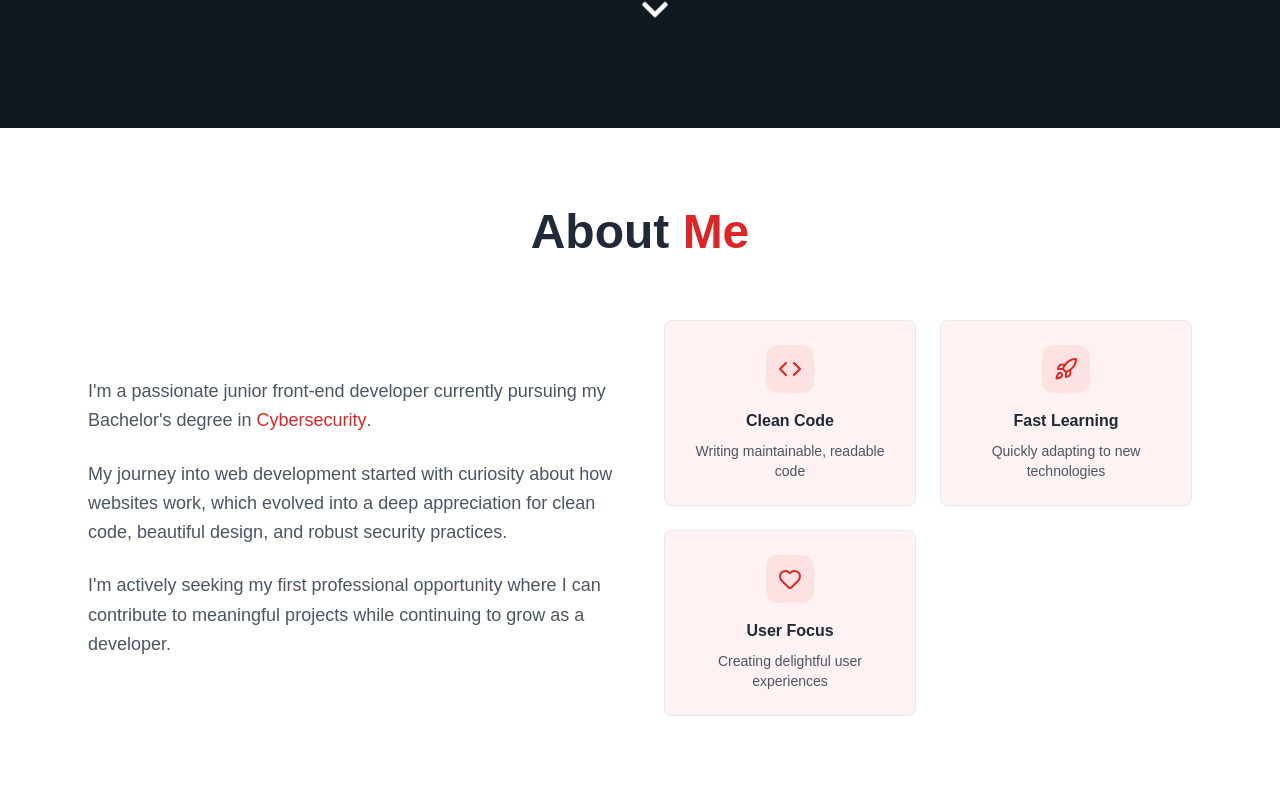
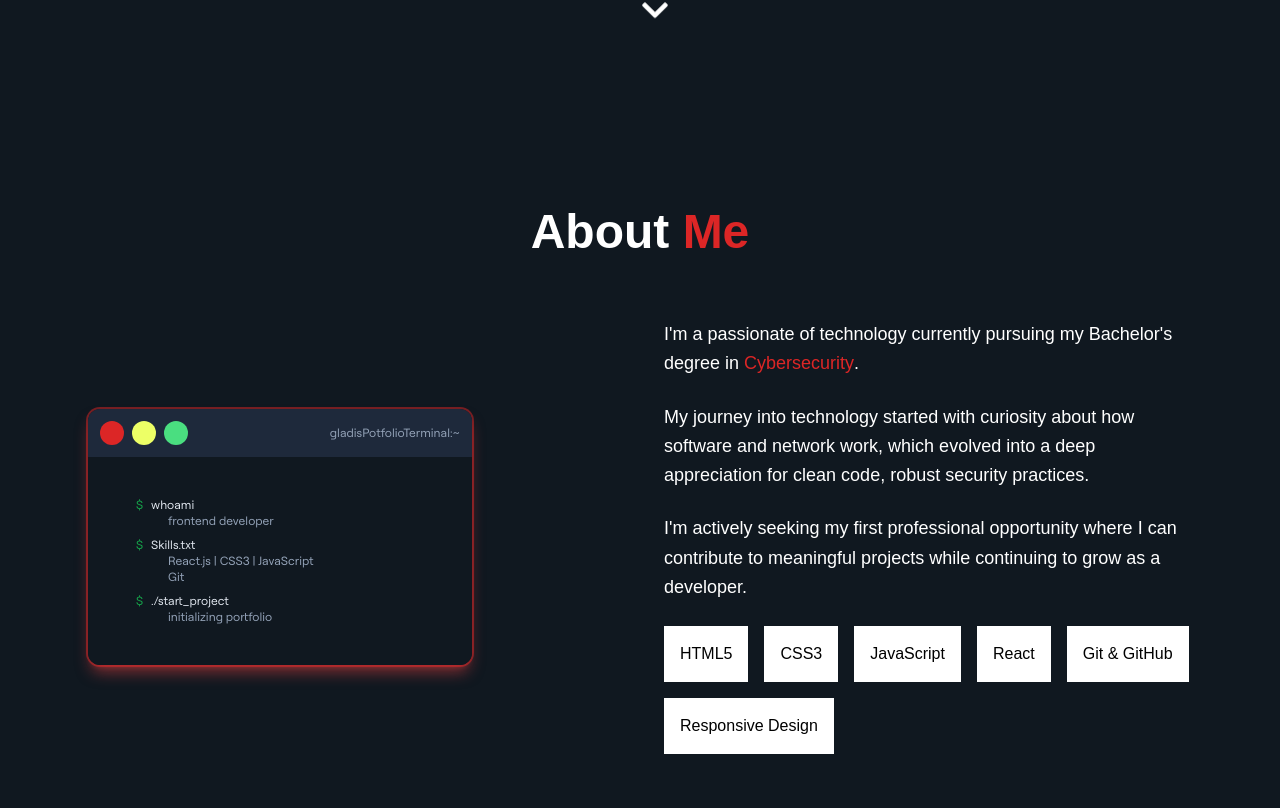
Before and after one commit to gladyskankwala/portfolioGladis, a React (Vite) app: page / in a window 1280 px wide. Shown: the part 672-1480 px from the top of the page. Built offline with nearby package versions, Linux system fonts and the light colour scheme; a web font is replaced by a local one.

Commit message:
skills update

```diff
--- a/src/components/About.jsx
+++ b/src/components/About.jsx
@@ -1,11 +1,25 @@
-import { Code, Shield, Rocket, Heart } from "lucide-react";
+//import { Code, Smartphone, Globe , Heart } from "lucide-react";
 import gsap from "gsap";
 import { useGSAP } from "@gsap/react";
 import { ScrollTrigger, SplitText } from "gsap/all";
 
 gsap.registerPlugin(ScrollTrigger, SplitText)
 
+const skills = [
+    { name: "HTML5", /*icon: Code,*/ level: 83 },
+    { name: "CSS3", level: 75 },
+    { name: "JavaScript" ,level: 65 },
+    { name: "React", level: 72 },
+    { name: "Git & GitHub", level: 71 },
+    { name: "Responsive Design", level: 70 },
+    //{ name: "Web Security", icon: Shield, level: 70 },
+    //{ name: "HTTPS/SSL", icon: Database, level: 75 },
+  ];
+
 const About = () => {
+
+
+
   useGSAP(()=>{
 
     const titleSplit = new SplitText ("#about-div h2", {type: 'words'})
@@ -39,71 +53,81 @@ const About = () => {
 
 
   return (
-    <section id="about" className="py-20 bg-white">
+    <section id="aboutme" className=" py-20 bg-black-100 min-h-screen">
       <div className="max-w-6xl mx-auto px-6">
         <div id="about-div" className="text-center mb-16">
-          <h2 id="title" className="text-4xl md:text-5xl font-bold text-gray-800 mb-4">
+          <h2 id="title" className="text-4xl md:text-5xl font-bold text-white mb-4">
             About <span className="text-red-600">Me</span>
           </h2>
         </div>
 
         <div  className="grid lg:grid-cols-2 gap-12 items-center">
+
+
+          <div id="terminal" className="flex flex-col text-start shadow-lg ring-2 ring-red-600/50 shadow-red-500/50 w-64 h-64 md:w-96 text-xs rounded-xl overflow-hidden font-robert-regular">
+            <div className="flex items-center  justify-between bg-slate-800 p-3 ">
+              <div className="flex gap-2">
+                <div className="w-6 h-6 rounded-xl cursor-pointer bg-red-600"></div>
+                <div className="w-6 h-6 rounded-xl cursor-pointer bg-yellow-300"></div>
+                <div className="w-6 h-6 rounded-xl cursor-pointer bg-green-400"></div>
+              </div>
+              <div className=" text-slate-400">
+                <p>gladisPotfolioTerminal:~</p>
+              </div>
+            </div>
+
+            <div className="flex flex-col bg-black-100 w-full h-full p-10 justify-between">
+              <div>
+                <h2 className="text-slate-200">
+                <span className="text-green-600 m-2">$</span>
+                   whoami</h2>
+                <p className="text-slate-400 ml-10">frontend developer</p>
+              </div>
+
+              <div>
+                <h2 className="text-slate-200">
+                  <span className="text-green-600 m-2">$</span>
+                   Skills.txt</h2>
+                <p className="text-slate-400 ml-10">
+                  React.js | CSS3 | JavaScript <br/> Git
+                </p>
+              </div>
+
+              <div>
+                <h2 className="text-slate-200">
+                 <span className="text-green-600 m-2">$</span>
+                     ./start_project</h2>
+                  <p className="text-slate-400 ml-10">
+                    initializing portfolio
+                  </p>
+                        </div>
+                    </div>
+          </div>
+
+
+
+
           {/* Texte */}
           <div id="para" className="space-y-6">
-            <p  className="text-lg text-gray-600 leading-relaxed">
-              I'm a passionate junior front-end developer currently pursuing my Bachelor's degree in
+            <p  className="text-lg text-white leading-relaxed">
+              I'm a passionate of technology currently pursuing my Bachelor's degree in
               <span className="text-red-600 font-medium"> Cybersecurity</span>.
             </p>
-            <p className="text-lg text-gray-600 leading-relaxed">
-              My journey into web development started with curiosity about how websites work, which evolved
-              into a deep appreciation for clean code, beautiful design, and robust security practices.
+            <p className="text-lg text-white leading-relaxed">
+              My journey into technology started with curiosity about how software and network work,
+              which evolved into a deep appreciation for clean code, robust security practices.
             </p>
-            <p className="text-lg text-gray-600 leading-relaxed">
+            <p className="text-lg text-white leading-relaxed">
               I'm actively seeking my first professional opportunity where I can contribute to meaningful
               projects while continuing to grow as a developer.
             </p>
-          </div>
+            <div className="flex flex-wrap gap-4">
+              {skills.map((skill) => (
+                <div key={skill.name} className="p-4 border-solid border-black-100 bg-white">
+                  <h3>{skill.name}</h3>
 
-          {/* Cartes */}
-          <div id="pattern" className="grid grid-cols-2 gap-6">
-            <div className="text-center p-6 border rounded-lg bg-red-50">
-              <div className="w-12 h-12 bg-red-100 rounded-xl flex items-center justify-center mx-auto mb-4">
-                <Code className="h-6 w-6 text-red-600" />
-              </div>
-              <h3 className="font-semibold text-gray-800 mb-2">Clean Code</h3>
-              <p className="text-sm text-gray-600">
-                Writing maintainable, readable code
-              </p>
-            </div>
-
-            {/*<div className="text-center p-6 border rounded-lg bg-red-50">
-              <div className="w-12 h-12 bg-red-100 rounded-xl flex items-center justify-center mx-auto mb-4">
-                <Shield className="h-6 w-6 text-red-600" />
-              </div>
-              <h3 className="font-semibold text-gray-800 mb-2">Security First</h3>
-              <p className="text-sm text-gray-600">
-                Building with security from the ground up
-              </p>
-            </div>*/}
-
-            <div className="text-center p-6 border rounded-lg bg-red-50">
-              <div className="w-12 h-12 bg-red-100 rounded-xl flex items-center justify-center mx-auto mb-4">
-                <Rocket className="h-6 w-6 text-red-600" />
-              </div>
-              <h3 className="font-semibold text-gray-800 mb-2">Fast Learning</h3>
-              <p className="text-sm text-gray-600">
-                Quickly adapting to new technologies
-              </p>
-            </div>
-
-            <div className="text-center p-6 border rounded-lg bg-red-50">
-              <div className="w-12 h-12 bg-red-100 rounded-xl flex items-center justify-center mx-auto mb-4">
-                <Heart className="h-6 w-6 text-red-600" />
-              </div>
-              <h3 className="font-semibold text-gray-800 mb-2">User Focus</h3>
-              <p className="text-sm text-gray-600">
-                Creating delightful user experiences
-              </p>
+                </div>
+              ))}
             </div>
           </div>
         </div>
```
